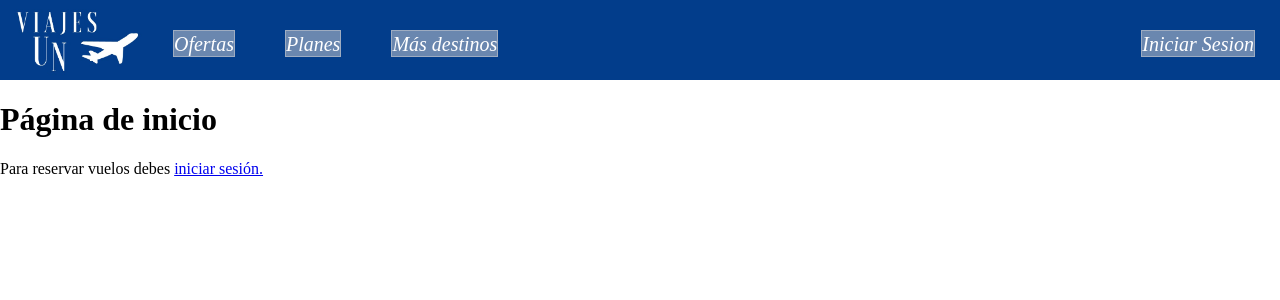
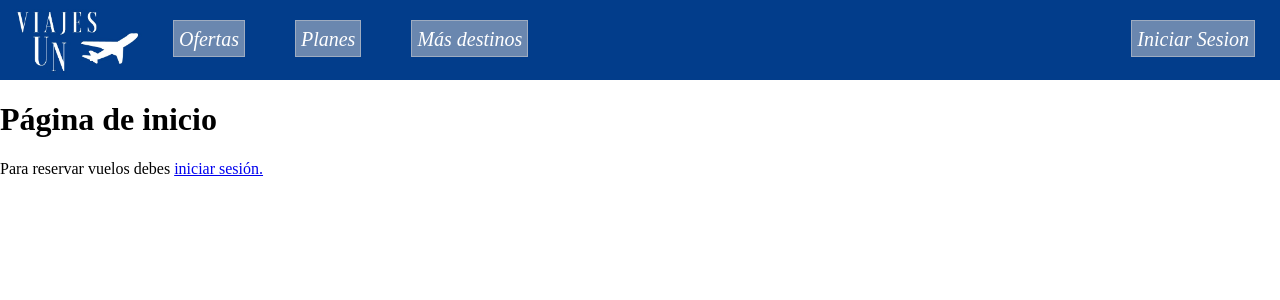
Before and after one commit to davidmantilla12/Ciclo3_Sprint, a Flask app: page / in a window 1280 px wide. Shown: the top 300 px of the page. Run offline with Flask 2, Linux system fonts and the light colour scheme.

Commit message:
Corrección de Padding

```diff
--- a/Static/CSS/style.css
+++ b/Static/CSS/style.css
@@ -3,6 +3,7 @@
   color: blue;
   background-color: #023d8b;
   height: 80px;
+  align-items: center;
 }
 
 div.linkHeader {
@@ -10,13 +11,16 @@ div.linkHeader {
   text-align: center;
   color: white;
   text-decoration: none;
-  height: 25px;
-  margin-top: 30px;
+  height: 30px;
+  margin-top: 20px;
   margin-left: 25px;
   margin-right: 25px;
   border: solid 1px rgba(210, 210, 212, 0.5);
   background-color: rgba(210, 210, 212, 0.5);
   vertical-align: middle;
+  padding-top: 5px;
+  padding-left: 5px;
+  padding-right: 5px;
 }
 
 a.linkHeader {
@@ -26,7 +30,8 @@ a.linkHeader {
   font-style: bold;
   text-decoration: dashed;
   vertical-align: middle;
-  height: 40px;
+  margin-top: 10px;
+    align-items: center;
 }
 
 form.linkHeader {
--- a/templates/base.html
+++ b/templates/base.html
@@ -26,7 +26,7 @@
             <a href="" class="linkHeader">Más destinos</a>
         </div>
 
-        <div class="header" style="float: right; width: 35%">
+        <div class="header" style="float: right; width: 45%">
             {%if sesion_iniciada:%}
             <div style="
                     float: left;
@@ -59,9 +59,9 @@
         </div>
 
         {%else:%}
-        <div class="linkHeader" style="float: right;">
-            <a class="linkHeader" href="/Iniciar_Sesion">Iniciar Sesion</a>
-        </div>
+            <div class="linkHeader" style="float: right;">
+                <a class="linkHeader" href="/Iniciar_Sesion">Iniciar Sesion</a>
+            </div>
         {%endif%}
     </div>
     </div>
--- a/templates/inicio_sesion.html
+++ b/templates/inicio_sesion.html
@@ -3,6 +3,8 @@
 {%block title%} Iniciar Sesión {%endblock%}
 
 {%block body%}
+<br>
+<br>
     <form action="/Iniciar_Sesion", method="POST">
         {{csrf_token}}
         <input type="text" name="nombre" id="nombre" placeholder="Indique su nombre">
```
